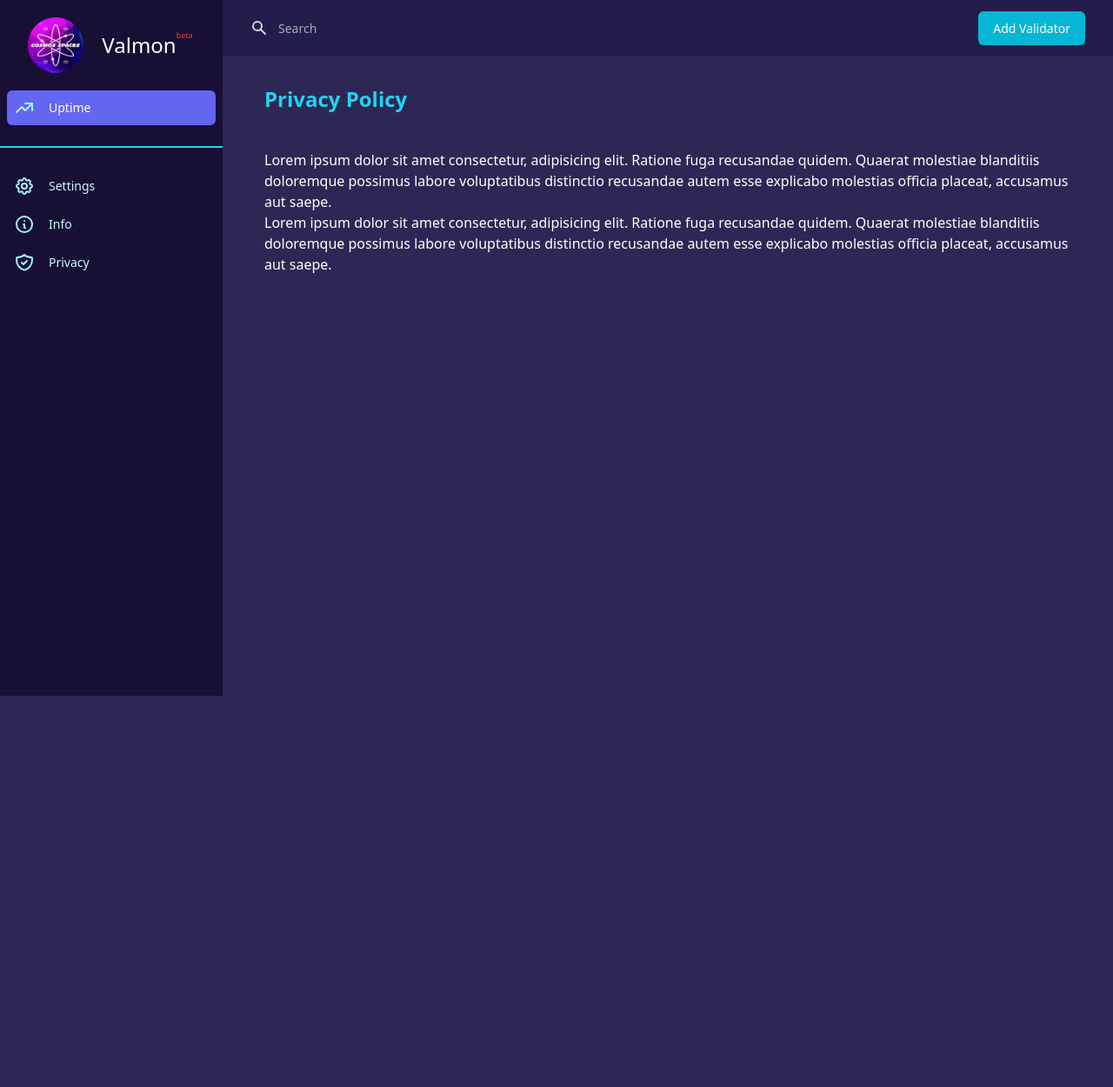
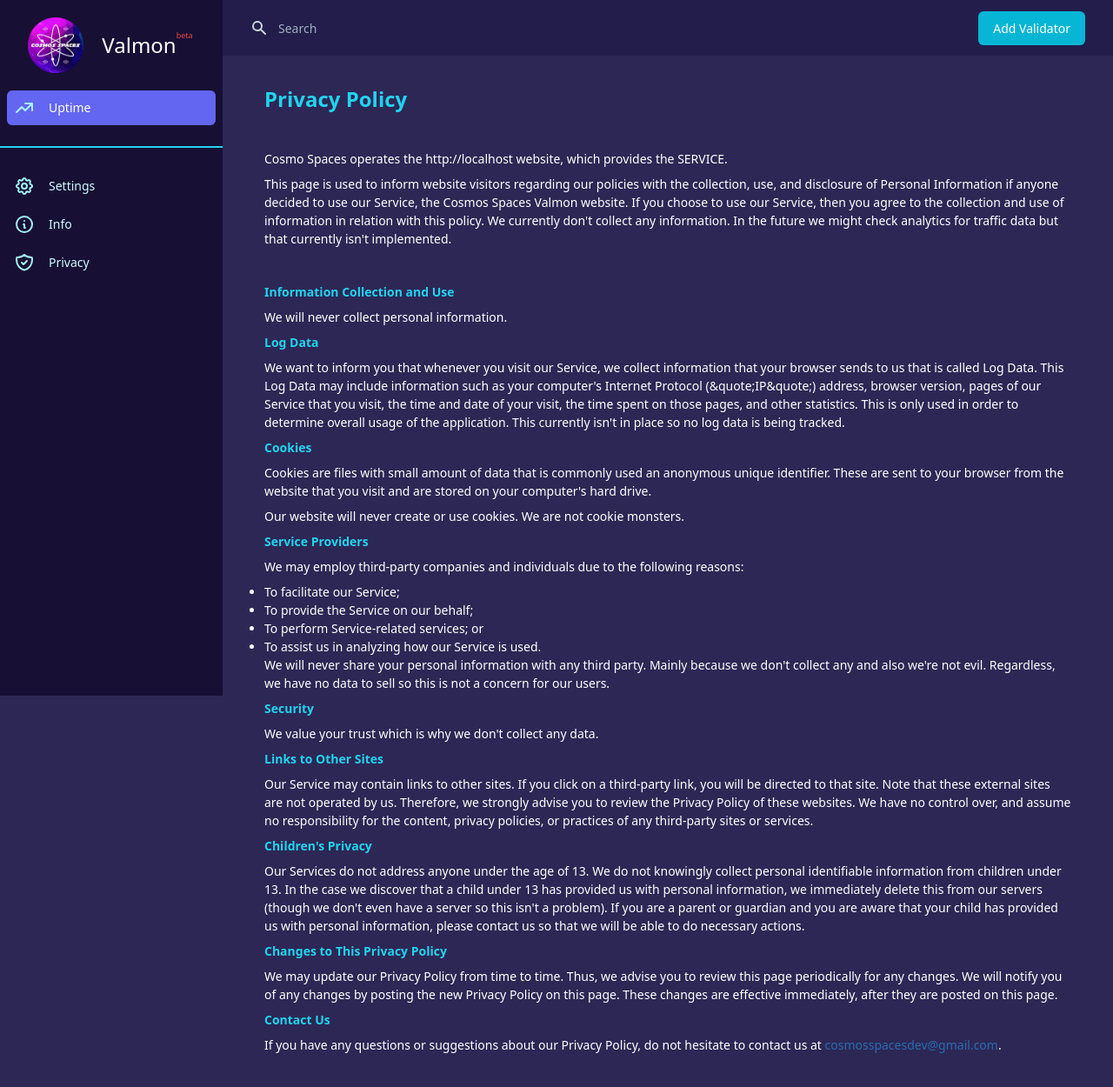
Before and after one commit to CosmosSpaces/stivalidatormon, a Next.js app: page /privacy in a window 1280 px wide. Shown: the top 1250 px of the page at 87% size. Before the commit the page ends 800 px from the top, so only its background shows below. Built offline with nearby package versions, Linux system fonts and the light colour scheme.

Commit message:
privacy policy

```diff
--- a/src/pages/privacy.tsx
+++ b/src/pages/privacy.tsx
@@ -1,18 +1,150 @@
 import React from 'react';
 
-import Lorem from '../components/lorem';
 import { Main } from '../templates/main';
 
-const Privacy = () => (
+const Privacy = () => {
+  const [url, setUrl] = React.useState('');
+  React.useEffect(() => {
+    setUrl(window.location.origin);
+  }, []);
+  return (
     <Main>
-    <section className="mx-12 py-8 text-white">
+      <header className="mx-12 pt-8 pb-0">
         <h1 className="text-2xl font-semibold text-cyan-400 mb-10">
           {' '}
           Privacy Policy{' '}
         </h1>
-      <Lorem />
+      </header>
+      <section className="mx-12 pb-8 text-white text-sm">
+        <p className="mb-2">
+          Cosmo Spaces operates the {url} website, which provides the SERVICE.
+        </p>
+        <p className="mb-2">
+          This page is used to inform website visitors regarding our policies
+          with the collection, use, and disclosure of Personal Information if
+          anyone decided to use our Service, the Cosmos Spaces Valmon website.
+          If you choose to use our Service, then you agree to the collection and
+          use of information in relation with this policy. We currently
+          don&apos;t collect any information. In the future we might check
+          analytics for traffic data but that currently isn&apos;t implemented.
+        </p>
+      </section>
+      <section className="mx-12 pb-8 text-white text-sm">
+        <h2 className="text-md text-cyan-400 font-semibold mb-2">
+          Information Collection and Use
+        </h2>
+
+        <p className="mb-2">We will never collect personal information.</p>
+
+        <h2 className="text-md text-cyan-400 font-semibold mb-2">Log Data</h2>
+
+        <p className="mb-2">
+          We want to inform you that whenever you visit our Service, we collect
+          information that your browser sends to us that is called Log Data.
+          This Log Data may include information such as your computer&apos;s
+          Internet Protocol (&quote;IP&quote;) address, browser version, pages
+          of our Service that you visit, the time and date of your visit, the
+          time spent on those pages, and other statistics. This is only used in
+          order to determine overall usage of the application. This currently
+          isn&apos;t in place so no log data is being tracked.
+        </p>
+
+        <h2 className="text-md text-cyan-400 font-semibold mb-2">Cookies</h2>
+
+        <p className="mb-2">
+          Cookies are files with small amount of data that is commonly used an
+          anonymous unique identifier. These are sent to your browser from the
+          website that you visit and are stored on your computer&apos;s hard
+          drive.
+        </p>
+
+        <p className="mb-2">
+          Our website will never create or use cookies. We are not cookie
+          monsters.
+        </p>
+
+        <h2 className="text-md text-cyan-400 font-semibold mb-2">
+          Service Providers
+        </h2>
+
+        <p className="mb-2">
+          We may employ third-party companies and individuals due to the
+          following reasons:
+        </p>
+
+        <ul className="list-disc">
+          <li>To facilitate our Service;</li>
+          <li>To provide the Service on our behalf;</li>
+          <li>To perform Service-related services; or</li>
+          <li>To assist us in analyzing how our Service is used.</li>
+        </ul>
+
+        <p className="mb-2">
+          We will never share your personal information with any third party.
+          Mainly because we don&apos;t collect any and also we&apos;re not evil.
+          Regardless, we have no data to sell so this is not a concern for our
+          users.
+        </p>
+
+        <h2 className="text-md text-cyan-400 font-semibold mb-2">Security</h2>
+
+        <p className="mb-2">
+          We value your trust which is why we don&apos;t collect any data.
+        </p>
+
+        <h2 className="text-md text-cyan-400 font-semibold mb-2">
+          Links to Other Sites
+        </h2>
+
+        <p className="mb-2">
+          Our Service may contain links to other sites. If you click on a
+          third-party link, you will be directed to that site. Note that these
+          external sites are not operated by us. Therefore, we strongly advise
+          you to review the Privacy Policy of these websites. We have no control
+          over, and assume no responsibility for the content, privacy policies,
+          or practices of any third-party sites or services.
+        </p>
+
+        <h2 className="text-md text-cyan-400 font-semibold mb-2">
+          Children&apos;s Privacy
+        </h2>
+
+        <p className="mb-2">
+          Our Services do not address anyone under the age of 13. We do not
+          knowingly collect personal identifiable information from children
+          under 13. In the case we discover that a child under 13 has provided
+          us with personal information, we immediately delete this from our
+          servers (though we don&apos;t even have a server so this isn&apos;t a
+          problem). If you are a parent or guardian and you are aware that your
+          child has provided us with personal information, please contact us so
+          that we will be able to do necessary actions.
+        </p>
+
+        <h2 className="text-md text-cyan-400 font-semibold mb-2">
+          Changes to This Privacy Policy
+        </h2>
+
+        <p className="mb-2">
+          We may update our Privacy Policy from time to time. Thus, we advise
+          you to review this page periodically for any changes. We will notify
+          you of any changes by posting the new Privacy Policy on this page.
+          These changes are effective immediately, after they are posted on this
+          page.
+        </p>
+
+        <h2 className="text-md text-cyan-400 font-semibold mb-2">Contact Us</h2>
+
+        <p>
+          If you have any questions or suggestions about our Privacy Policy, do
+          not hesitate to contact us at{' '}
+          <a href="mailto:cosmosspacesdev@gmail.com">
+            cosmosspacesdev@gmail.com
+          </a>
+          .
+        </p>
       </section>
     </Main>
   );
+};
 
 export default Privacy;
```
Lines whose indentation alone changed are shown as unchanged.
